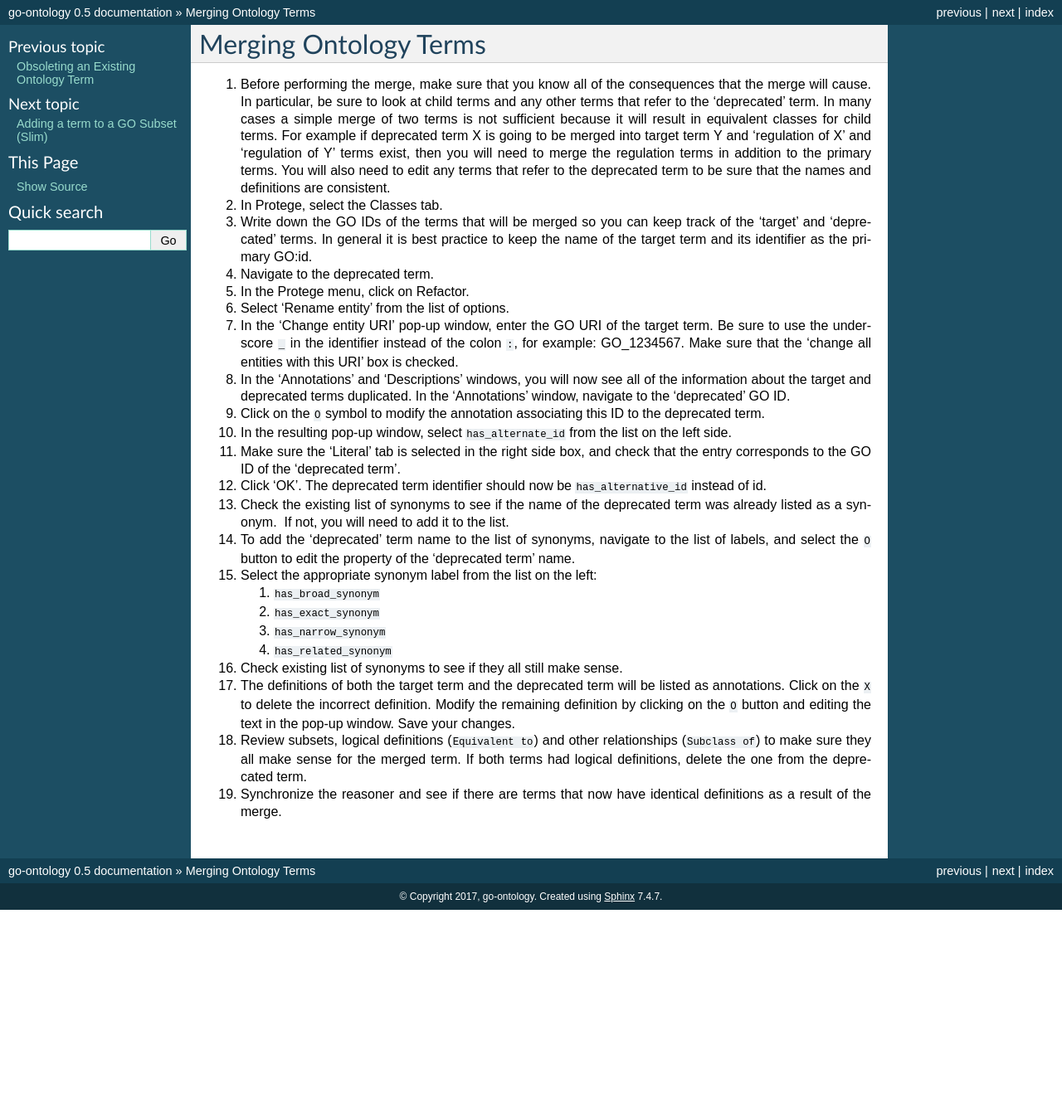
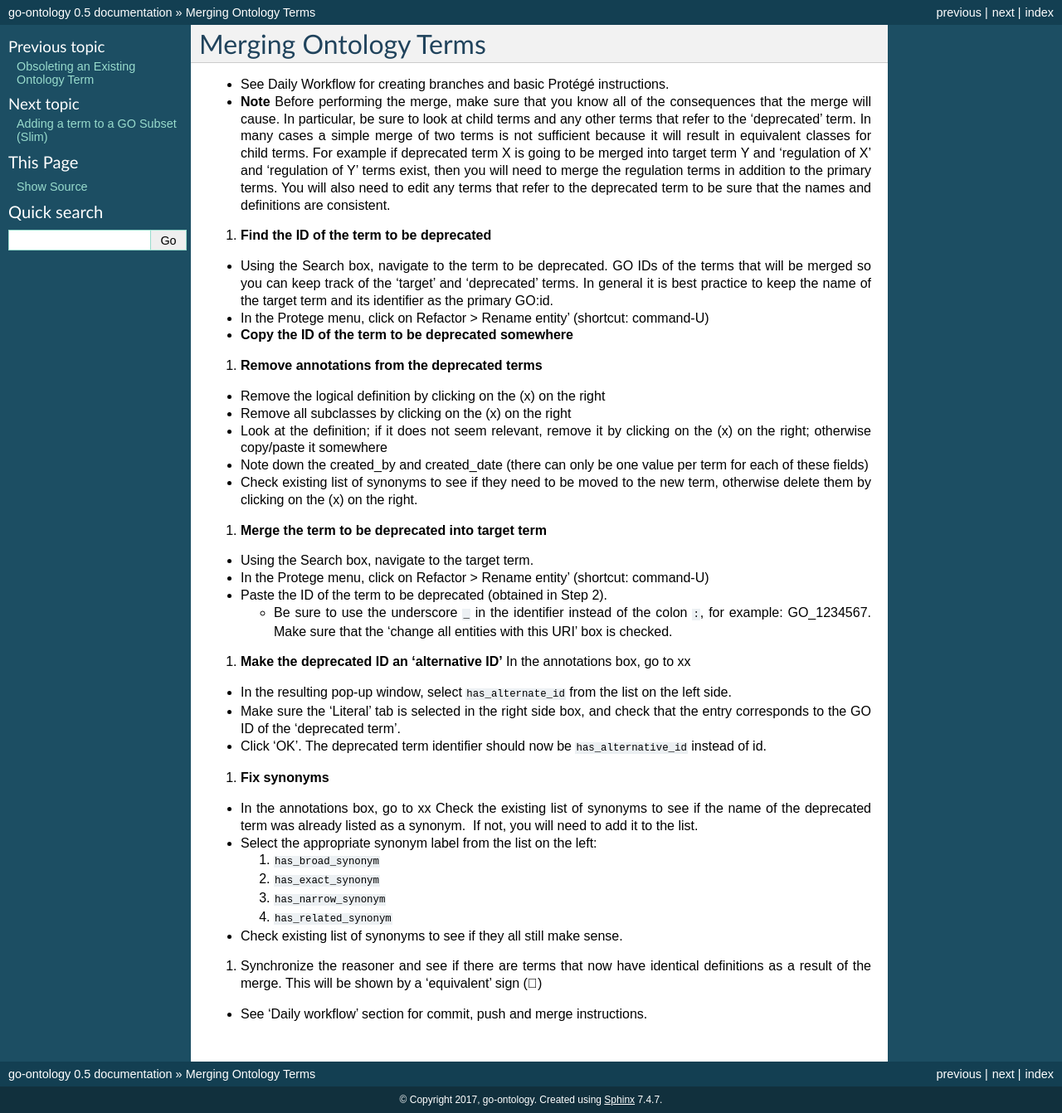
Before and after one commit to geneontology/go-ontology, a Sphinx documentation site: the page built from docs/MergeTerms.md, in a window 1280 px wide. Shown: the whole page at 83% size. Built offline with Sphinx 7.4.7, drawn with Linux system fonts in a browser that asks for light colours; before the commit the page ends 1097 px from its top, so only the background shows below that.

Commit message:
Update MergeTerms.md

````diff
--- a/docs/MergeTerms.md
+++ b/docs/MergeTerms.md
@@ -1,43 +1,47 @@
 # Merging Ontology Terms
 
-1.	Before performing the merge, make sure that you know all of the consequences that the merge will cause. In particular, be sure to look at child terms and any other terms that refer to the ‘deprecated’ term. In many cases a simple merge of two terms is not sufficient because it will result in equivalent classes for child terms. For example if deprecated term X is going to be merged into target term Y and ‘regulation of X’ and ‘regulation of Y’ terms exist, then you will need to merge the regulation terms in addition to the primary terms. You will also need to edit any terms that refer to the deprecated term to be sure that the names and definitions are consistent.
+   - See Daily Workflow for creating branches and basic Protégé instructions.
 
-2.	In Protege, select the Classes tab.
+- **Note** Before performing the merge, make sure that you know all of the consequences that the merge will cause. In particular, be sure to look at child terms and any other terms that refer to the ‘deprecated’ term. In many cases a simple merge of two terms is not sufficient because it will result in equivalent classes for child terms. For example if deprecated term X is going to be merged into target term Y and ‘regulation of X’ and ‘regulation of Y’ terms exist, then you will need to merge the regulation terms in addition to the primary terms. You will also need to edit any terms that refer to the deprecated term to be sure that the names and definitions are consistent.
 
-3.	Write down the GO IDs of the terms that will be merged so you can keep track of the ‘target’ and ‘deprecated’ terms. In general it is best practice to keep the name of the target term and its identifier as the primary GO:id.
+2.	**Find the ID of the term to be deprecated**
+   - Using the Search box, navigate to the term to be deprecated.
+GO IDs of the terms that will be merged so you can keep track of the ‘target’ and ‘deprecated’ terms. In general it is best practice to keep the name of the target term and its identifier as the primary GO:id.
+   - In the Protege menu, click on Refactor > Rename entity’ (shortcut: command-U)
+   - **Copy the ID of the term to be deprecated somewhere**
 
-4.	Navigate to the deprecated term.
+ 3. **Remove annotations from the deprecated terms**
+   - Remove the logical definition by clicking on the (x) on the right
+   - Remove all subclasses by clicking on the (x) on the right
+   - Look at the definition; if it does not seem relevant, remove it by clicking on the (x) on the right; otherwise copy/paste it somewhere
+   - Note down the created_by and created_date (there can only be one value per term for each of these fields)
+   - Check existing list of synonyms to see if they need to be moved to the new term, otherwise delete them by clicking on the (x) on the right.
 
-5.	In the Protege menu, click on Refactor.
+  4.  **Merge the term to be deprecated into target term**
+   - Using the Search box, navigate to the target term.
+   - In the Protege menu, click on Refactor > Rename entity’ (shortcut: command-U)
+   - Paste the ID of the term to be deprecated (obtained in Step 2).
+        - Be sure to use the underscore ```_``` in the identifier instead of the colon ```:```, for example: GO_1234567. Make sure that the 'change all entities with this URI' box is checked.
 
-6.	Select ‘Rename entity’ from the list of options.
+ 5. **Make the deprecated ID an 'alternative ID'**
+ In the annotations box, go to xx
+ - In the resulting pop-up window, select ```has_alternate_id``` from the list on the left side.
+-  Make sure the 'Literal' tab is selected in the right side box, and check that the entry corresponds to the GO ID of the ‘deprecated term’.
+- Click 'OK'. The deprecated term identifier should now be ```has_alternative_id``` instead of id.
 
-7.	In the ‘Change entity URI’ pop-up window, enter the GO URI of the target term. Be sure to use the underscore ```_``` in the identifier instead of the colon ```:```, for example: GO_1234567. Make sure that the 'change all entities with this URI' box is checked.
-
-8.	In the 'Annotations' and 'Descriptions' windows, you will now see all of the information about the target and deprecated terms duplicated. In the 'Annotations' window, navigate to the ‘deprecated’ GO ID.
-
-9.	Click on the ```O``` symbol to modify the annotation associating this ID to the deprecated term.
-
-10.	In the resulting pop-up window, select ```has_alternate_id``` from the list on the left side.
-
-11.	Make sure the 'Literal' tab is selected in the right side box, and check that the entry corresponds to the GO ID of the ‘deprecated term’.
-
-12.	Click 'OK'. The deprecated term identifier should now be ```has_alternative_id``` instead of id.
-
-13.	Check the existing list of synonyms to see if the name of the deprecated term was already listed as a synonym.  If not, you will need to add it to the list.
-
-14.	To add the ‘deprecated’ term name to the list of synonyms, navigate to the list of labels, and select the ```O``` button to edit the property of the ‘deprecated term’ name.
-
-15.	Select the appropriate synonym label from the list on the left:
+ 6. **Fix synonyms**
+ - In the annotations box, go to xx
+ Check the existing list of synonyms to see if the name of the deprecated term was already listed as a synonym.  If not, you will need to add it to the list.
+ - Select the appropriate synonym label from the list on the left:
     1.	```has_broad_synonym```
     2.	```has_exact_synonym```
     3.	```has_narrow_synonym```
     4.	```has_related_synonym```
 
-16. Check existing list of synonyms to see if they all still make sense.
+- Check existing list of synonyms to see if they all still make sense.
 
-17. The definitions of both the target term and the deprecated term will be listed as annotations. Click on the ```X``` to delete the incorrect definition. Modify the remaining definition by clicking on the ```O``` button and editing the text in the pop-up window. Save your changes.
 
-18. Review subsets, logical definitions (```Equivalent to```) and other relationships (```Subclass of```) to make sure they all make sense for the merged term. If both terms had logical definitions, delete the one from the deprecated term.
+7. Synchronize the reasoner and see if there are terms that now have identical definitions as a result of the merge. This will be shown by a 'equivalent' sign ()
 
-19. Synchronize the reasoner and see if there are terms that now have identical definitions as a result of the merge.
+
+- See 'Daily workflow' section for commit, push and merge instructions.
````
